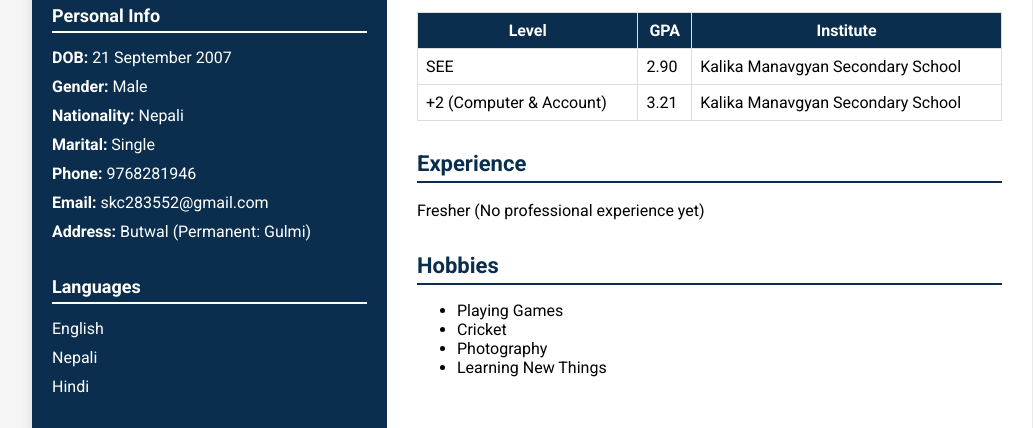
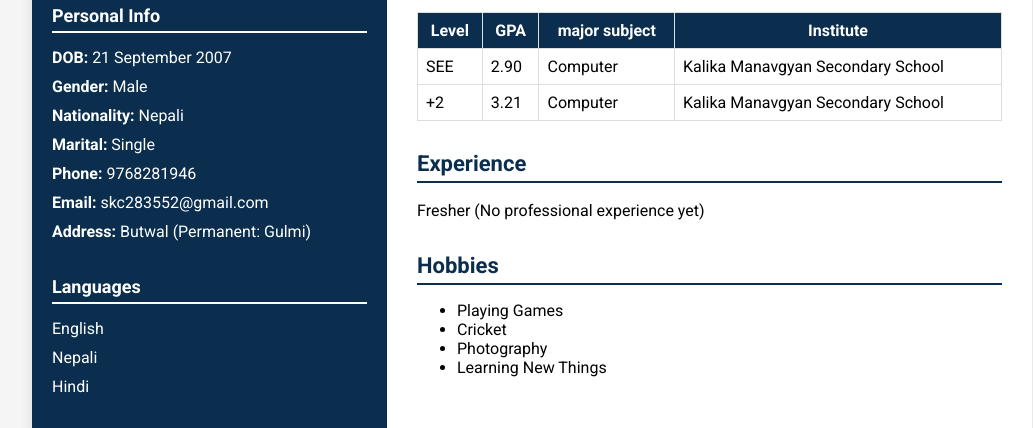
Before and after one commit to skc283552-dotcom/saroj2007, a plain HTML site: page index.html in a window 1280 px wide. Shown: the part 341-769 px from the top of the page, without its empty margins (108-1141 px from the left). Drawn offline with Linux system fonts and the light colour scheme.

Commit message:
Update index.html

```diff
--- a/index.html
+++ b/index.html
@@ -89,16 +89,19 @@
                     <tr>
                         <th>Level</th>
                         <th>GPA</th>
+                        <th>major subject</th>
                         <th>Institute</th>
                     </tr>
                     <tr>
                         <td>SEE</td>
                         <td>2.90</td>
+                        <td>Computer</td>
                         <td>Kalika Manavgyan Secondary School</td>
                     </tr>
                     <tr>
-                        <td>+2 (Computer & Account)</td>
+                        <td>+2</td>
                         <td>3.21</td>
+                        <td>Computer</td>
                         <td>Kalika Manavgyan Secondary School</td>
                     </tr>
                 </table>
```
